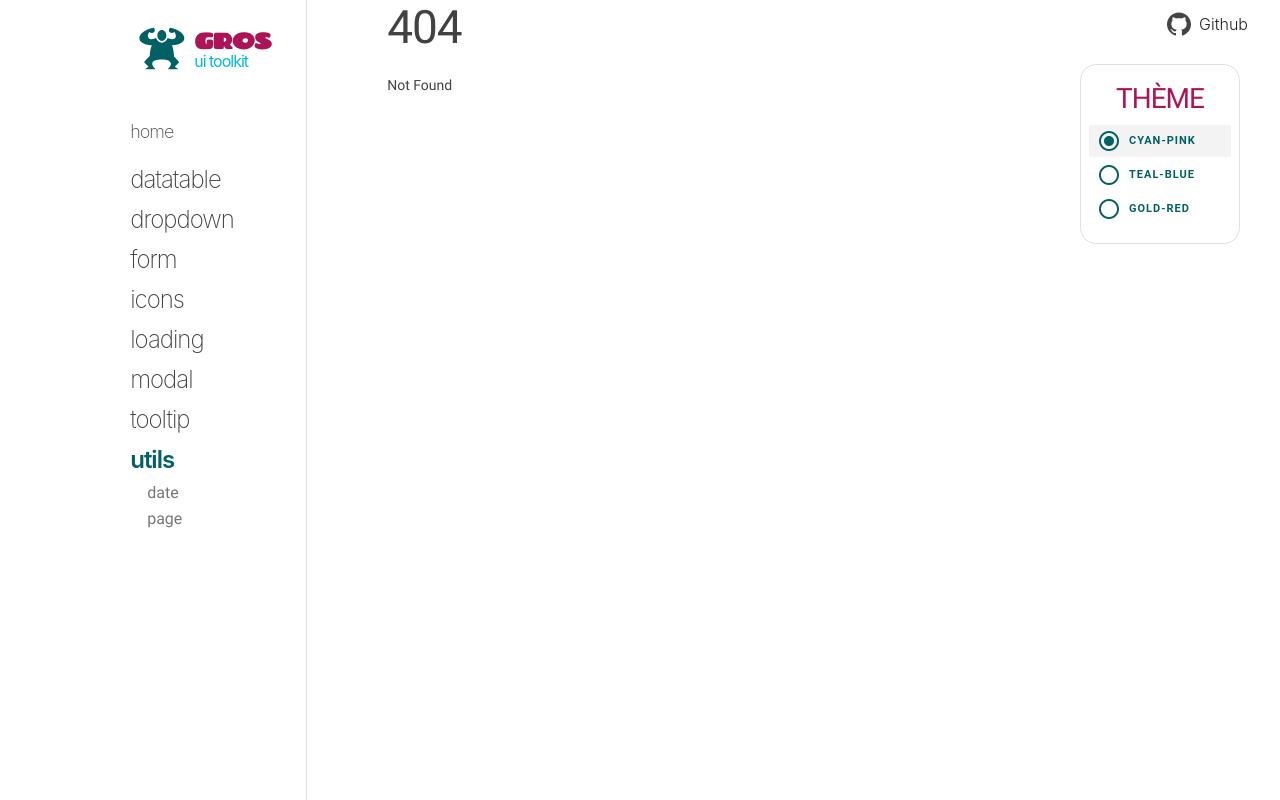
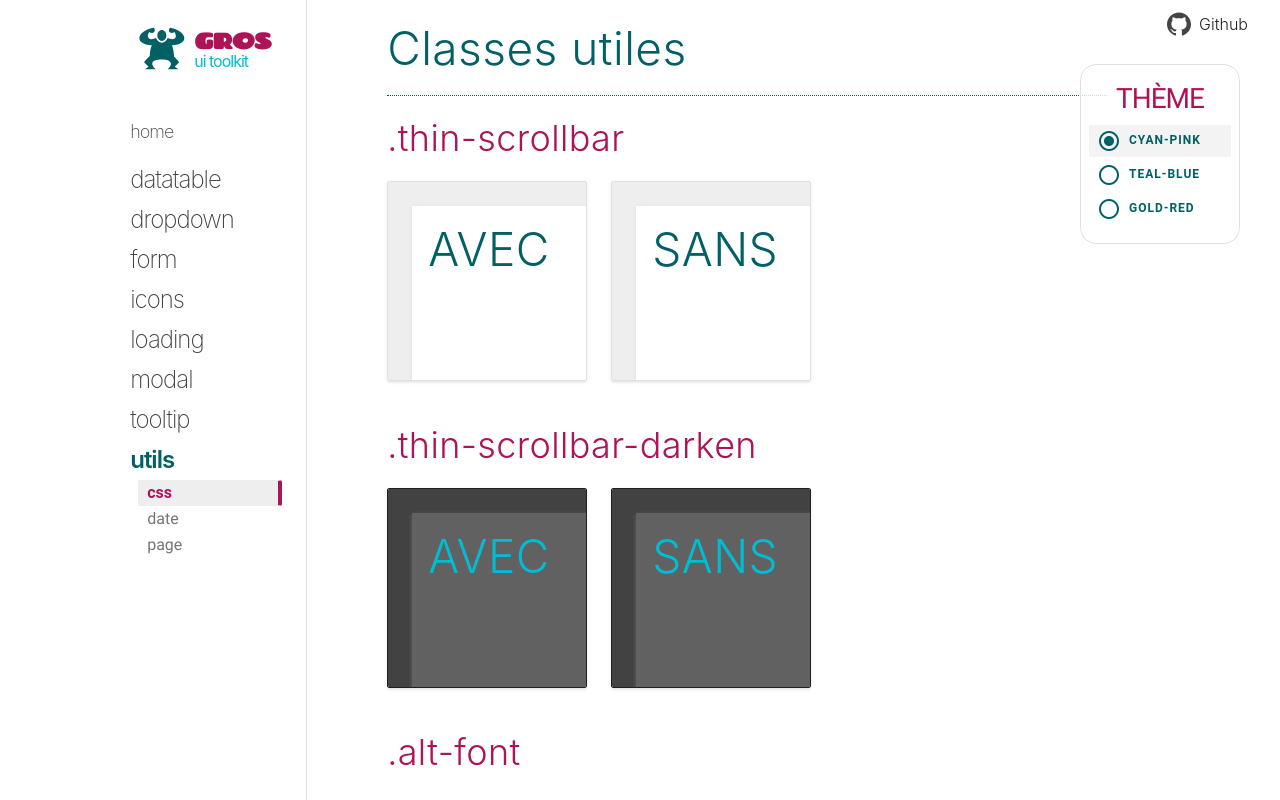
Before and after one commit to vincjo/gros, a SvelteKit app: page /utils/css in a window 1280 px wide. Before the commit this address had no page. Built offline with nearby package versions, Linux system fonts and the light colour scheme; a web font is replaced by a local one.

Commit message:
feat: add css utils doc

```diff
--- a/src/app.html
+++ b/src/app.html
@@ -4,7 +4,7 @@
 		<meta charset="utf-8" />
 		<link rel="icon" href="%sveltekit.assets%/favicon.png" />
 		<link rel="stylesheet" href="https://cdnjs.cloudflare.com/ajax/libs/normalize/8.0.1/normalize.css">
-		<link rel='stylesheet' href='%sveltekit.assets%/gros.min.css'>
+		<link rel='stylesheet' href='%sveltekit.assets%/gros.css'>
 		<link rel='stylesheet' href='%sveltekit.assets%/global.css'>
 		<link rel='stylesheet' href='%sveltekit.assets%/prism.css'>
 		<meta name="viewport" content="width=device-width, initial-scale=1" />
--- a/src/routes/Nav.ts
+++ b/src/routes/Nav.ts
@@ -37,6 +37,7 @@ export default [
         name: 'utils',
         path: '/utils',
         pages: [
+            { name: 'css', path: '/css' },
             { name: 'date', path: '/date' },
             { name: 'page', path: '/page' },
         ],
--- /dev/null
+++ b/src/routes/utils/css/+page.svelte
@@ -0,0 +1,68 @@
+<script>
+    import ThinScrollbar from './ThinScrollbar.svelte'
+    import ThinScrollbarDarken from './ThinScrollbarDarken.svelte'
+    import ZDepth from './ZDepth.svelte'
+    import Flex from './Flex.svelte'
+</script>
+
+<div class="svx">
+    <h1>Classes utiles</h1>
+</div>
+
+
+
+<div class="svx"><h2>.thin-scrollbar</h2></div>
+
+<ThinScrollbar/>
+
+<br><br>
+
+<div class="svx"><h2>.thin-scrollbar-darken</h2></div>
+
+<ThinScrollbarDarken/>
+
+<br><br>
+
+<div class="svx"><h2>.alt-font</h2></div>
+
+
+<div class="flex">
+    <h1 class="alt-font" style="margin-right: 24px">Avec</h1>
+    <h1>Sans</h1>
+</div>
+
+
+<br><br>
+
+<div class="svx"><h2>.z-depth-x</h2></div>
+
+<ZDepth/>
+
+<br><br>
+
+<div class="svx"><h2>.btn</h2></div>
+
+<div class="flex">
+    <button class="btn" style="margin-right: 40px;color:var(--primary)">
+        <i class="micon" style="font-size:20px;margin:2px 8px;">beach_access</i>
+        Bouton avec
+    </button>
+
+    <button style="color:var(--primary);">
+        <i class="micon" style="font-size:20px;margin:2px 8px;">beach_access</i>
+        Bouton sans
+    </button>
+</div>
+
+
+<br><br>
+
+<div class="svx"><h2>.flex</h2></div>
+
+<Flex/>
+
+
+<br><br><br><br>
+<br><br><br><br>
+<br><br><br><br>
+<br><br><br><br>
--- /dev/null
+++ b/src/routes/utils/css/Flex.svelte
@@ -0,0 +1,53 @@
+
+
+<section>
+    <aside class="flex">
+        <p>\o/</p>
+        <i class="micon">beach_access</i>
+        <h1>Avec</h1>
+        <span>Titi Huhu</span>
+        <i>Toutan Hoho</i>
+        <div>Bonjour</div>
+    </aside>
+
+    <aside>
+        <p>\o/</p>
+        <i class="micon">beach_access</i>
+        <h1>Sans</h1>
+        <span>Titi Huhu</span>
+        <i>Toutan Hoho</i>
+        <div>Bonjour</div>
+    </aside>
+
+</section>
+
+<style>
+    aside {
+        padding: 16px;
+        border-radius: 8px;
+        border: 1px solid #e0e0e0;
+        margin-bottom: 24px;
+    }
+    p, i, h1, div, span {
+        margin: 8px;
+    }
+    i {
+        color: var(--ternary);
+    }
+    h1 {
+        color: var(--primary)
+    }
+    p {
+        color: var(--secondary);
+        font-size: 16px;
+    }
+    div {
+        color: #616161;
+        font-family:'Franklin Gothic Medium', 'Arial Narrow', Arial, sans-serif
+    }
+    span {
+        color: pink;
+        font-family: 'Courier New', Courier, monospace;
+        font-weight: bold;
+    }
+</style>
--- /dev/null
+++ b/src/routes/utils/css/ThinScrollbar.svelte
@@ -0,0 +1,39 @@
+
+<section class="flex">
+
+<div class="thin-scrollbar z-depth-1">
+    <aside class="z-depth-1">
+        <h1 class="alt-font">AVEC</h1>
+    </aside>
+</div>
+
+<div class="z-depth-1">
+    <aside class="z-depth-1">
+        <h1 class="alt-font">SANS</h1>
+    </aside>
+</div>
+
+</section>
+
+<style>
+    div{
+        position: relative;
+        overflow: auto;
+        height: 200px;
+        width: 200px;
+        background: #eee;
+        padding: 24px;
+        border-radius: 2px;
+        border: 1px solid #e0e0e0;
+        margin-right: 24px;
+    }
+    aside {
+        height: 400px;
+        width: 400px;
+        background: #fff;
+        padding: 16px;
+    }
+    h1 {
+        color: var(--primary)
+    }
+</style>
--- /dev/null
+++ b/src/routes/utils/css/ThinScrollbarDarken.svelte
@@ -0,0 +1,39 @@
+
+<section class="flex">
+
+<div class="thin-scrollbar-darken z-depth-1">
+    <aside class="z-depth-1">
+        <h1 class="alt-font">AVEC</h1>
+    </aside>
+</div>
+
+<div class="z-depth-1">
+    <aside class="z-depth-1">
+        <h1 class="alt-font">SANS</h1>
+    </aside>
+</div>
+
+</section>
+
+<style>
+    div{
+        position: relative;
+        overflow: auto;
+        height: 200px;
+        width: 200px;
+        background: #424242;
+        padding: 24px;
+        border-radius: 2px;
+        border: 1px solid #212121;
+        margin-right: 24px;
+    }
+    aside {
+        height: 400px;
+        width: 400px;
+        background: #616161;
+        padding: 16px;
+    }
+    h1 {
+        color: var(--primary-lighten)
+    }
+</style>
--- /dev/null
+++ b/src/routes/utils/css/ZDepth.svelte
@@ -0,0 +1,33 @@
+
+
+<section class="flex">
+    <div class="z-depth-1">.z-depth-1</div>
+    <div class="z-depth-1-half">.z-depth-1-half</div>
+    <div class="z-depth-2">.z-depth-2</div>
+    <div class="z-depth-3">.z-depth-3</div>
+    <div class="z-depth-4">.z-depth-4</div>
+    <div class="z-depth-5">.z-depth-5</div>
+</section>
+
+
+<style>
+    section {
+        border-radius: 8px;
+        border: 1px solid #e0e0e0;
+        background: #f5f5f5;
+        flex-wrap: wrap;
+        padding: 16px;
+    }
+
+    div {
+        width: 120px;
+        height: 120px;
+        background :#fff;
+        margin: 24px;
+        display:flex; justify-content: space-around; align-items: center;
+        color: var(--secondary);
+        border-radius: 4px;
+        font-family: JetBrains;
+        font-size: 11px;
+    }
+</style>
--- a/static/gros.css
+++ b/static/gros.css
@@ -219,11 +219,11 @@ img {
 .thin-scrollbar::-webkit-scrollbar-thumb:hover {background: #9e9e9e;}
 .thin-scrollbar::-webkit-scrollbar-track-piece:start {top: 40px;}
 
-.thin-scrollbar-dark::-webkit-scrollbar {width:8px;height:8px;}
-.thin-scrollbar-dark::-webkit-scrollbar-track {background:#424242;}
-.thin-scrollbar-dark::-webkit-scrollbar-thumb {background:#000;}
-.thin-scrollbar-dark::-webkit-scrollbar-thumb:hover {background: #212121;}
-.thin-scrollbar-dark::-webkit-scrollbar-track-piece:start {top:40px;}
+.thin-scrollbar-darken::-webkit-scrollbar {width:8px;height:8px;}
+.thin-scrollbar-darken::-webkit-scrollbar-track {background:#424242;}
+.thin-scrollbar-darken::-webkit-scrollbar-thumb {background:#000;}
+.thin-scrollbar-darken::-webkit-scrollbar-thumb:hover {background: #212121;}
+.thin-scrollbar-darken::-webkit-scrollbar-track-piece:start {top:40px;}
 
 i.material-icons, i.micon {
     font-family: 'Material Icons';
```
Also changed, not shown: 1 other file (tests, documents, lock files or other folders).
